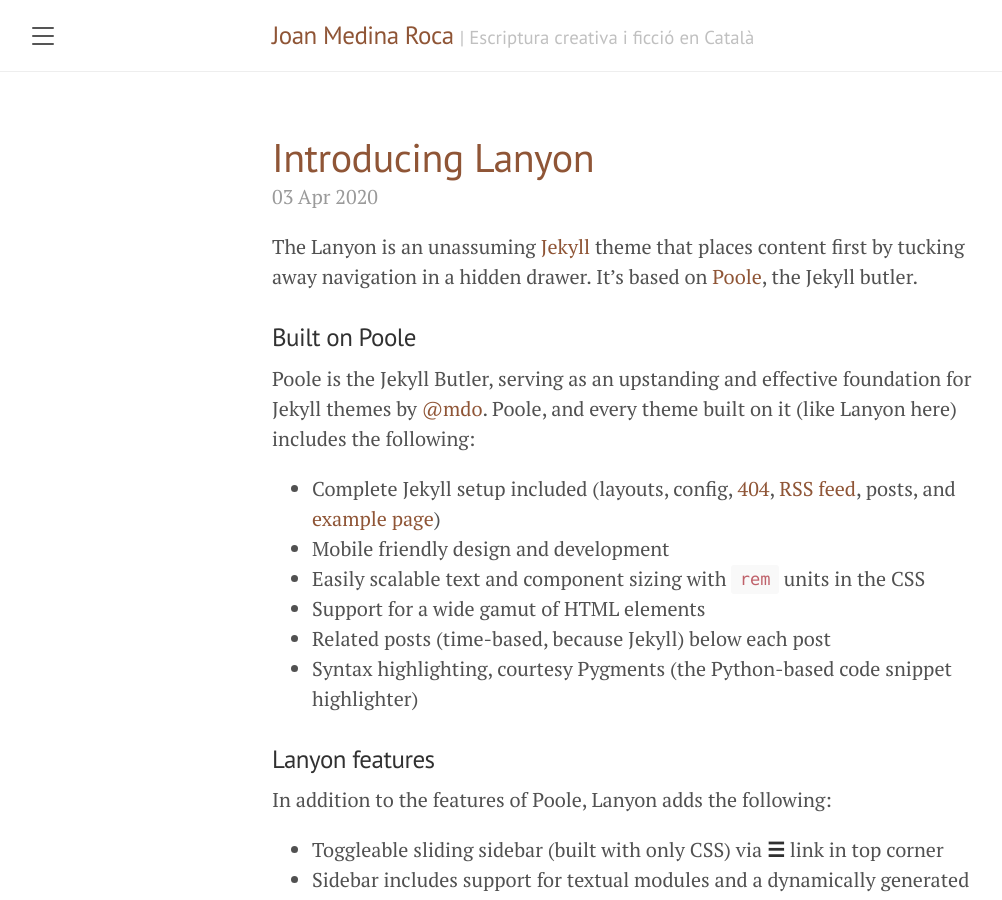
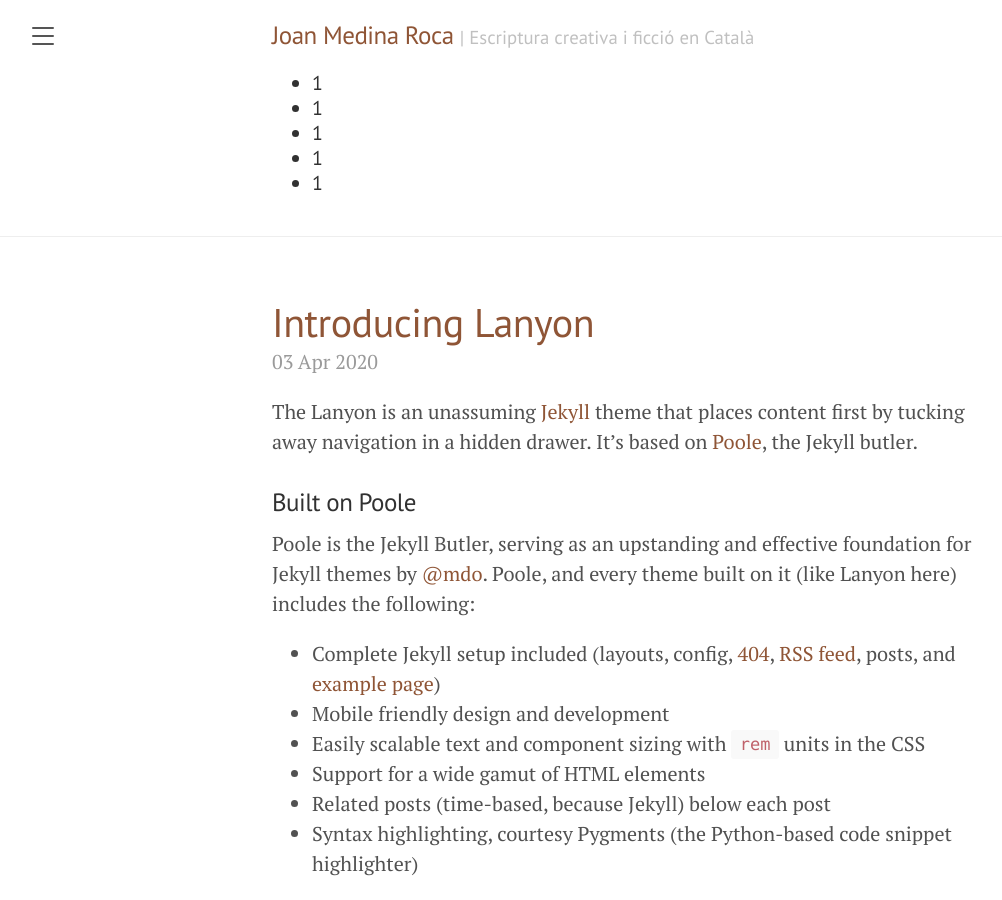
Before and after one commit to joan-medina-roca/blog-jmr-literatura, a Jekyll site: the page built from index.html, in a window 1280 px wide and 900 px high. Shown: the whole window, without its empty margins (8-1010 px from the left). Built offline with Jekyll 4.4.1, drawn with Linux system fonts in a browser that asks for light colours; the list of posts is cut into pages by our own code.

Commit message:
create nav menu

```diff
--- a/_layouts/default.html
+++ b/_layouts/default.html
@@ -1,10 +1,8 @@
 <!DOCTYPE html>
 <html lang="en-us">
-
   {% include head.html %}
 
   <body class="theme-base-0f">
-
     {% include sidebar.html %}
 
     <!-- Wrap is the content to shift when toggling the sidebar. We wrap the
@@ -16,16 +14,23 @@
             <a href="{{ site.baseurl }}/" title="Home">{{ site.title }}</a>
             <small>| {{ site.tagline }}</small>
           </h3>
+          <h4 class="nav-menu">
+            <ul>
+              <li>1</li>
+              <li>1</li>
+              <li>1</li>
+              <li>1</li>
+              <li>1</li>
+            </ul>
+          </h4>
         </div>
       </div>
 
-      <div class="container content">
-        {{ content }}
-      </div>
+      <div class="container content">{{ content }}</div>
     </div>
 
     <label for="sidebar-checkbox" class="sidebar-toggle"></label>
 
-    <script src='{{ site.baseurl }}/public/js/script.js'></script>
+    <script src="{{ site.baseurl }}/public/js/script.js"></script>
   </body>
 </html>
```
